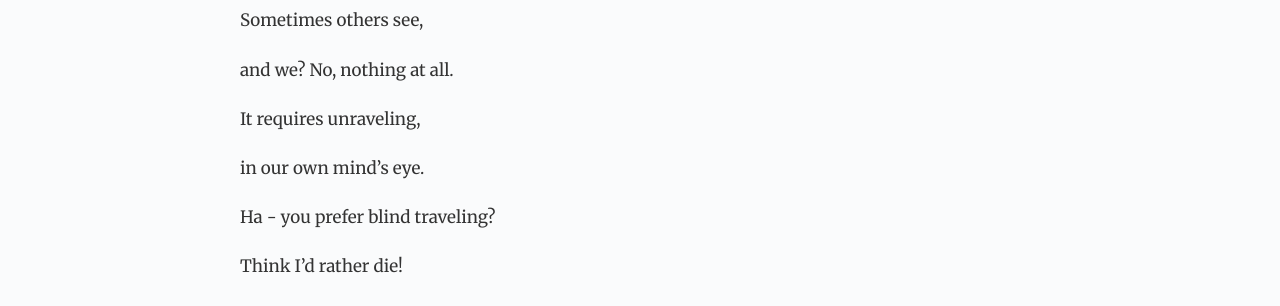
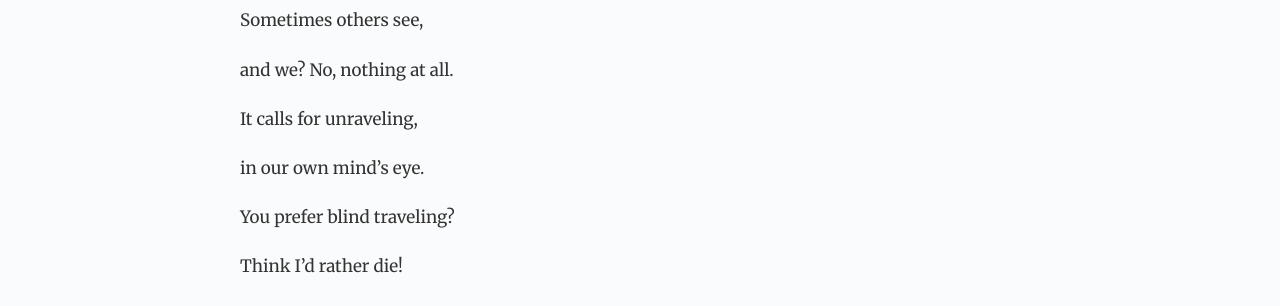
Before and after one commit to gdbroman/broman.blog, a Jekyll site: the page built from _posts/2020/2020-10-27-finding-ones-way.md, in a window 1280 px wide. Shown: the part 1116-1422 px from the top of the page. Built offline with Jekyll 4.4.1, drawn with Linux system fonts in a browser that asks for light colours.

Commit message:
revision

```diff
--- a/_posts/2020/2020-10-27-finding-ones-way.md
+++ b/_posts/2020/2020-10-27-finding-ones-way.md
@@ -16,11 +16,11 @@ Sometimes others see,
 
 and we? No, nothing at all.
 
-It requires unraveling,
+It calls for unraveling,
 
 in our own mind's eye.
 
-Ha - you prefer blind traveling?
+You prefer blind traveling?
 
 Think I'd rather die!
 
```
